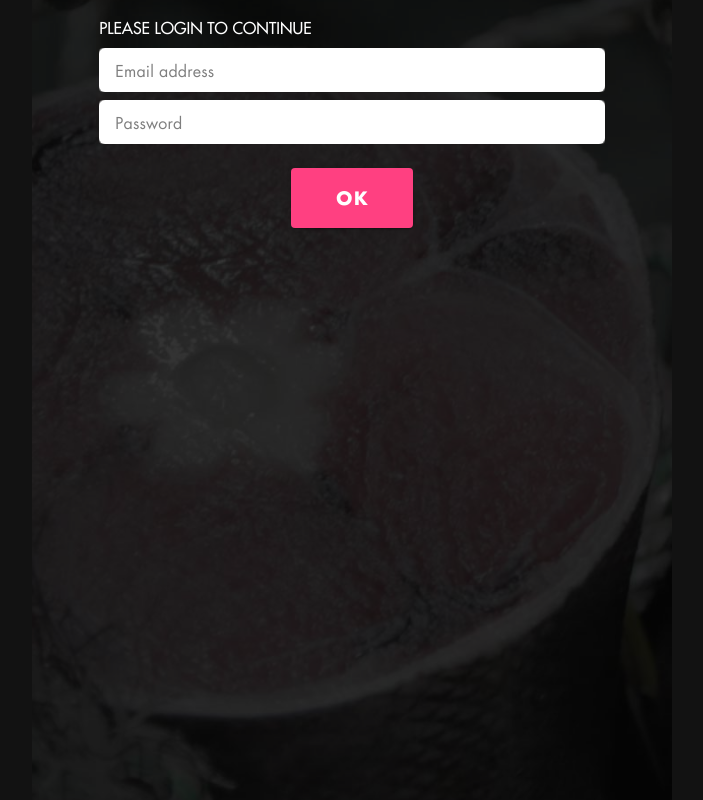
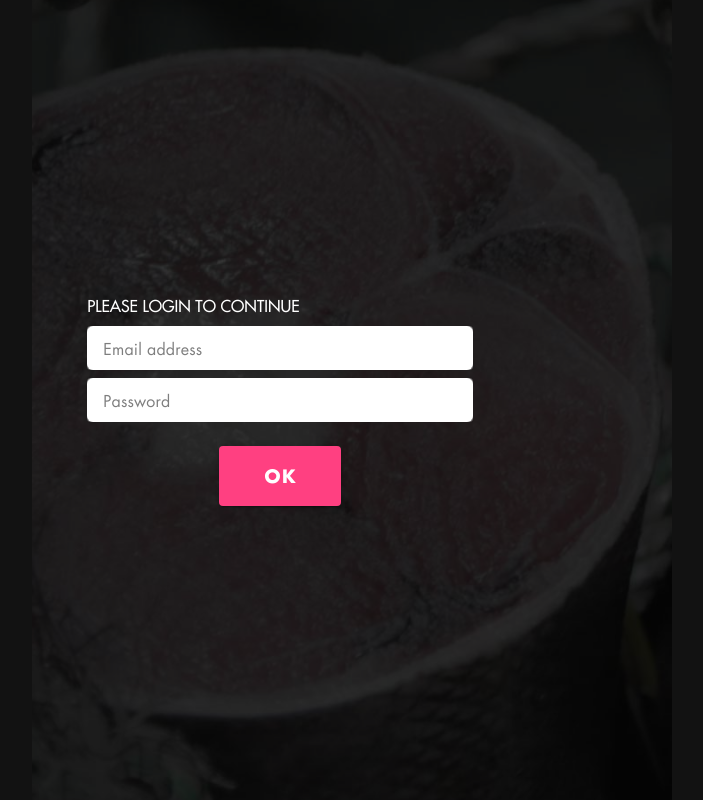
Before and after one commit to tngiss/tuna-labeler, a Nuxt app: page /main in a window 1280 px wide. Shown: the whole page, without its empty margins (288-991 px from the left). Built offline with nearby package versions, Linux system fonts and the light colour scheme.

Commit message:
layout fix

```diff
--- a/pages/index.vue
+++ b/pages/index.vue
@@ -1,5 +1,5 @@
 <template>
-  <v-container fluid class="full-height bg-white">
+  <v-container fluid class="fill-height bg-white">
     <v-row>
       <v-col cols="12" class="text-center">
         <img src="~/assets/images/logo.svg" class="fade-in-image">
--- a/pages/main.vue
+++ b/pages/main.vue
@@ -1,5 +1,5 @@
 <template>
-  <v-container fluid class="entry-bg full-height">
+  <v-container fluid class="entry-bg fill-height">
     <v-form ref="form" v-model="valid">
       <v-row dense class="z-content">
         <v-col cols="10" offset="1">
```
